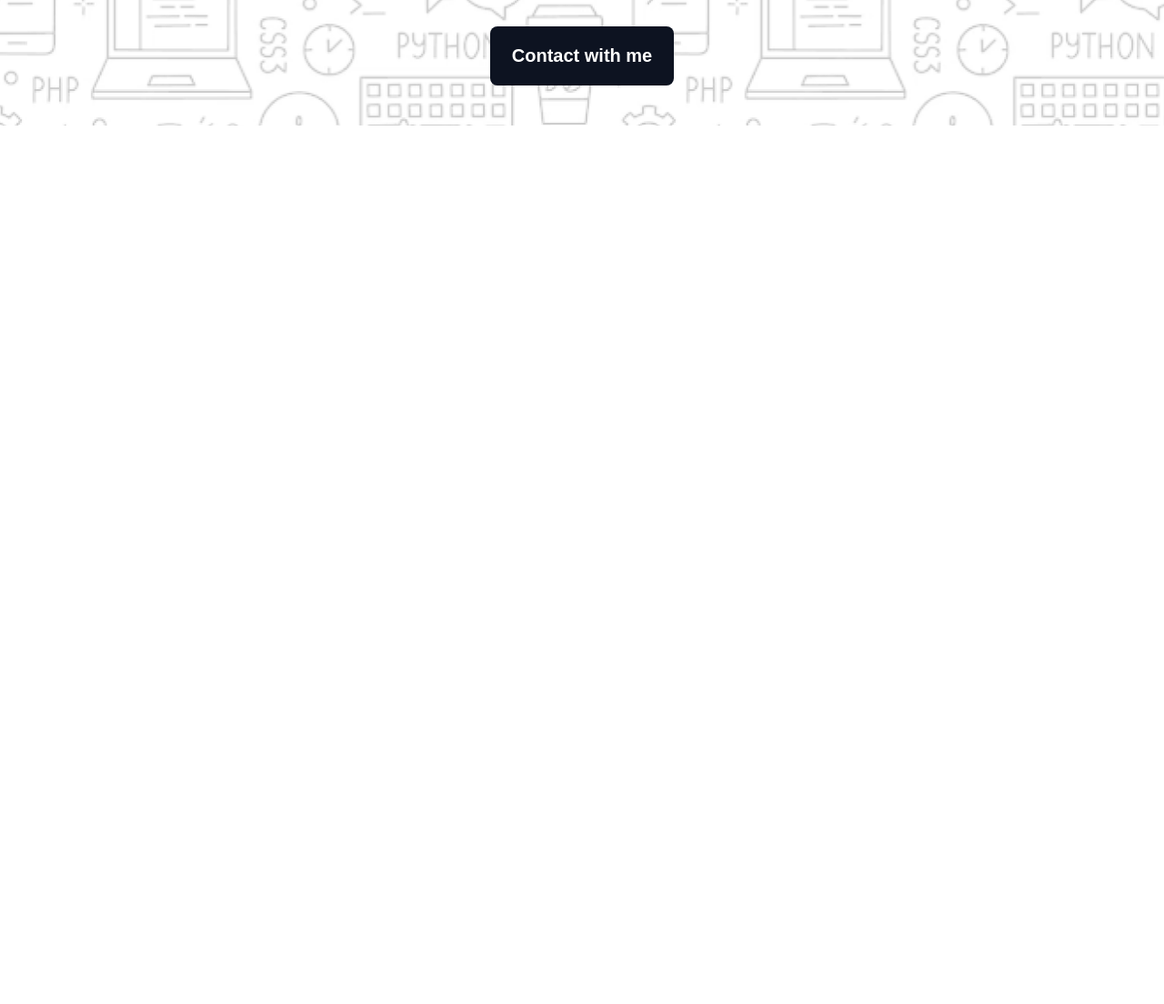
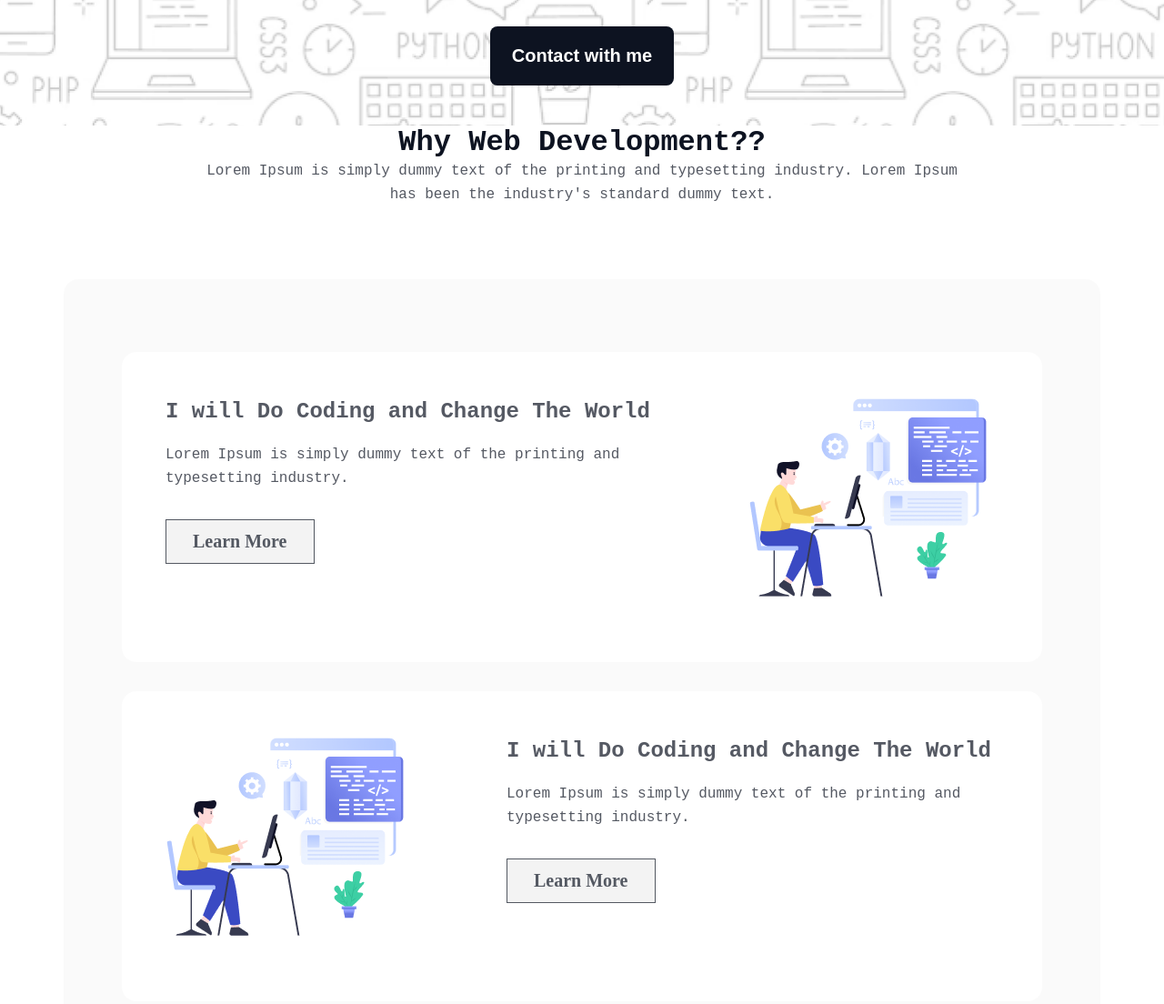
Before and after one commit to rahatmirazdev/ph-assignment-one, a plain HTML site: page index.html in a window 1280 px wide. Shown: the part 513-1617 px from the top of the page at 91% size. Before the commit the page ends 800 px from the top, so only its background shows below. Drawn offline with Linux system fonts and the light colour scheme; a web font is replaced by a local one.

Commit message:
why web dev section added

```diff
--- a/css/style.css
+++ b/css/style.css
@@ -15,6 +15,19 @@ body {
 .container {
   max-width: 1140px;
   margin: 0 auto;
+}
+
+/* buttons */
+.button-outline {
+  color: rgb(13, 19, 33);
+  font-family: Azeret Mono;
+  font-size: 20px;
+  font-weight: 600;
+  line-height: 23px;
+  letter-spacing: 0%;
+  padding: 12px 29px;
+  border: 1px solid rgb(13, 19, 33);
+  opacity: 0.7;
 }
 
 /* banner styles start */
@@ -68,3 +81,66 @@ body {
   margin: 32px 0 44px;
 }
 /* banner styles end */
+
+/* why-web-dev styles start */
+
+.why-web-dev-content {
+  max-width: 852px;
+  margin: 0 auto;
+}
+.why-web-dev-heading {
+  color: rgb(13, 19, 33);
+  font-size: 32px;
+  font-weight: 800;
+  line-height: 37px;
+  text-align: center;
+}
+
+.why-web-dev-description {
+  color: rgb(13, 19, 33);
+  font-size: 16px;
+  font-weight: 400;
+  line-height: 26px;
+  text-align: center;
+  opacity: 0.7;
+}
+
+.why-web-dev-cards {
+  display: flex;
+  flex-direction: column;
+  justify-content: center;
+  align-items: center;
+  background: rgba(13, 19, 33, 0.02);
+  gap: 32px;
+  border-radius: 16px;
+  margin: 80px 0;
+  padding: 80px 0px;
+}
+
+.why-web-dev-card {
+  display: flex;
+  max-width: 1012px;
+  gap: 100px;
+  padding: 48px;
+  background-color: white;
+  border-radius: 16px;
+}
+
+.why-web-dev-card-heading {
+  color: rgba(13, 19, 33, 0.7);
+  font-size: 24px;
+  font-weight: 700;
+  line-height: 36px;
+  text-align: left;
+}
+
+.why-web-dev-card-description {
+  color: rgb(13, 19, 33);
+  font-size: 16px;
+  font-weight: 400;
+  line-height: 26px;
+  opacity: 0.7;
+  text-align: left;
+  margin: 16px 0 32px;
+}
+/* why-web-dev styles end */
--- a/index.html
+++ b/index.html
@@ -28,6 +28,77 @@
         </div>
       </div>
       <!-- banner section end -->
+
+      <!-- why web dev section start -->
+      <section class="why-web-dev container">
+        <div class="why-web-dev-content">
+          <h2 class="why-web-dev-heading">Why Web Development??</h2>
+          <p class="why-web-dev-description">
+            Lorem Ipsum is simply dummy text of the printing and typesetting
+            industry. Lorem Ipsum has been the industry's standard dummy text.
+          </p>
+        </div>
+        <div class="why-web-dev-cards">
+          <div class="why-web-dev-card">
+            <div class="why-web-dev-card-content">
+              <h3 class="why-web-dev-card-heading">
+                I will Do Coding and Change The World
+              </h3>
+              <p class="why-web-dev-card-description">
+                Lorem Ipsum is simply dummy text of the printing and typesetting
+                industry.
+              </p>
+              <button class="button-outline" type="button">Learn More</button>
+            </div>
+            <div>
+              <img
+                class="why-web-dev-card-image"
+                src="./assets/Layer_1.png"
+                alt=""
+              />
+            </div>
+          </div>
+          <div class="why-web-dev-card">
+            <div>
+              <img
+                class="why-web-dev-card-image"
+                src="./assets/Layer_1.png"
+                alt=""
+              />
+            </div>
+            <div class="why-web-dev-card-content">
+              <h3 class="why-web-dev-card-heading">
+                I will Do Coding and Change The World
+              </h3>
+              <p class="why-web-dev-card-description">
+                Lorem Ipsum is simply dummy text of the printing and typesetting
+                industry.
+              </p>
+              <button class="button-outline" type="button">Learn More</button>
+            </div>
+          </div>
+          <div class="why-web-dev-card">
+            <div class="why-web-dev-card-content">
+              <h3 class="why-web-dev-card-heading">
+                I will Do Coding and Change The World
+              </h3>
+              <p class="why-web-dev-card-description">
+                Lorem Ipsum is simply dummy text of the printing and typesetting
+                industry.
+              </p>
+              <button class="button-outline" type="button">Learn More</button>
+            </div>
+            <div>
+              <img
+                class="why-web-dev-card-image"
+                src="./assets/Layer_1.png"
+                alt=""
+              />
+            </div>
+          </div>
+        </div>
+      </section>
+      <!-- why web dev section end -->
     </main>
     <footer></footer>
   </body>
```
